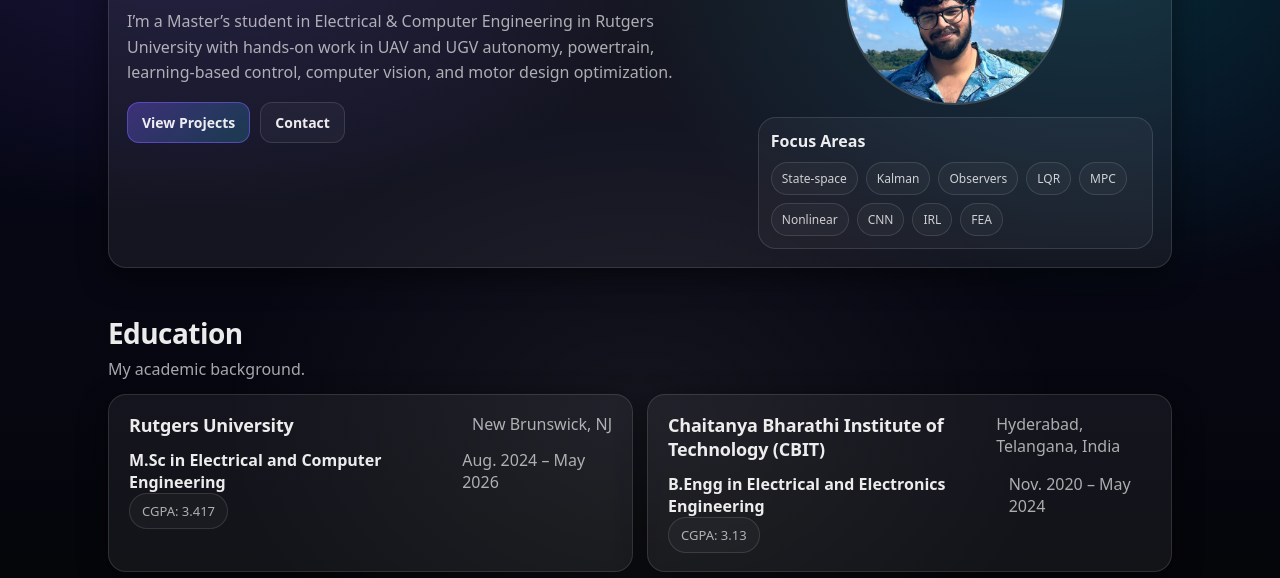
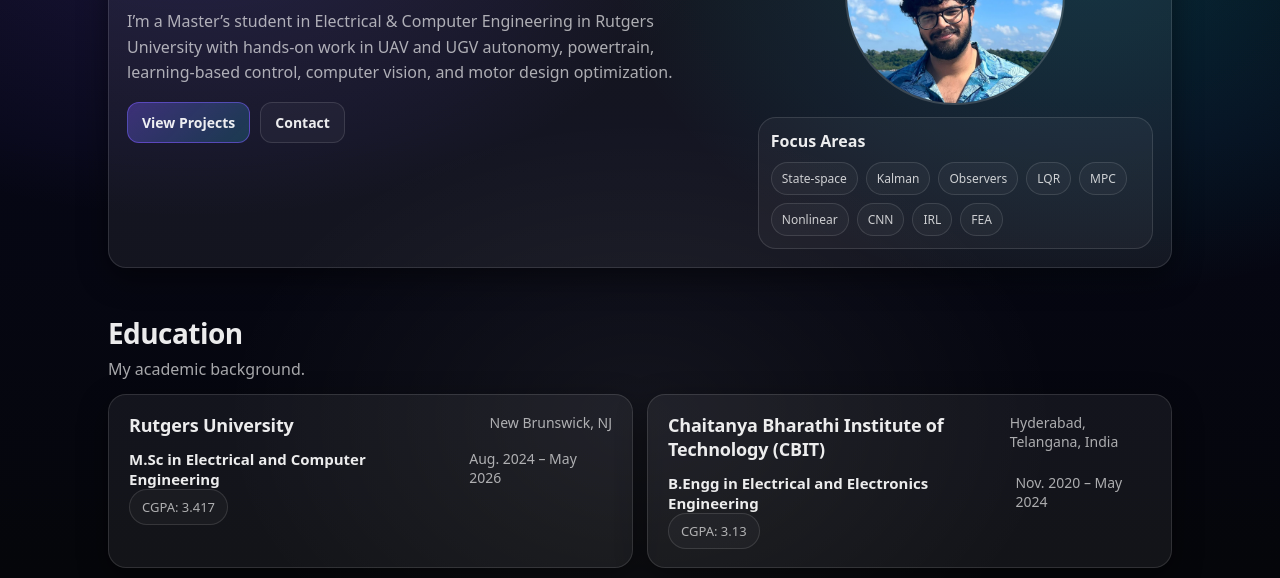
Before and after one commit to ozymandihaas/ozymandihaas, a plain HTML site: page index.html in a window 1280 px wide. Shown: the part 222-800 px from the top of the page. Drawn offline with Linux system fonts and the light colour scheme.

Commit message:
Define font sizes for education card elements
Add font size styles for education section

```diff
--- a/styles.css
+++ b/styles.css
@@ -404,3 +404,17 @@
   .grid--2{ grid-template-columns: 1fr; }
   .hero__left h1{ font-size: 36px; }
 }
+
+/* ===== Education font tuning ===== */
+
+#education .card h3 {
+  font-size: 18px;
+}
+
+#education .strong {
+  font-size: 15px;
+}
+
+#education .muted {
+  font-size: 14px;
+}
```
